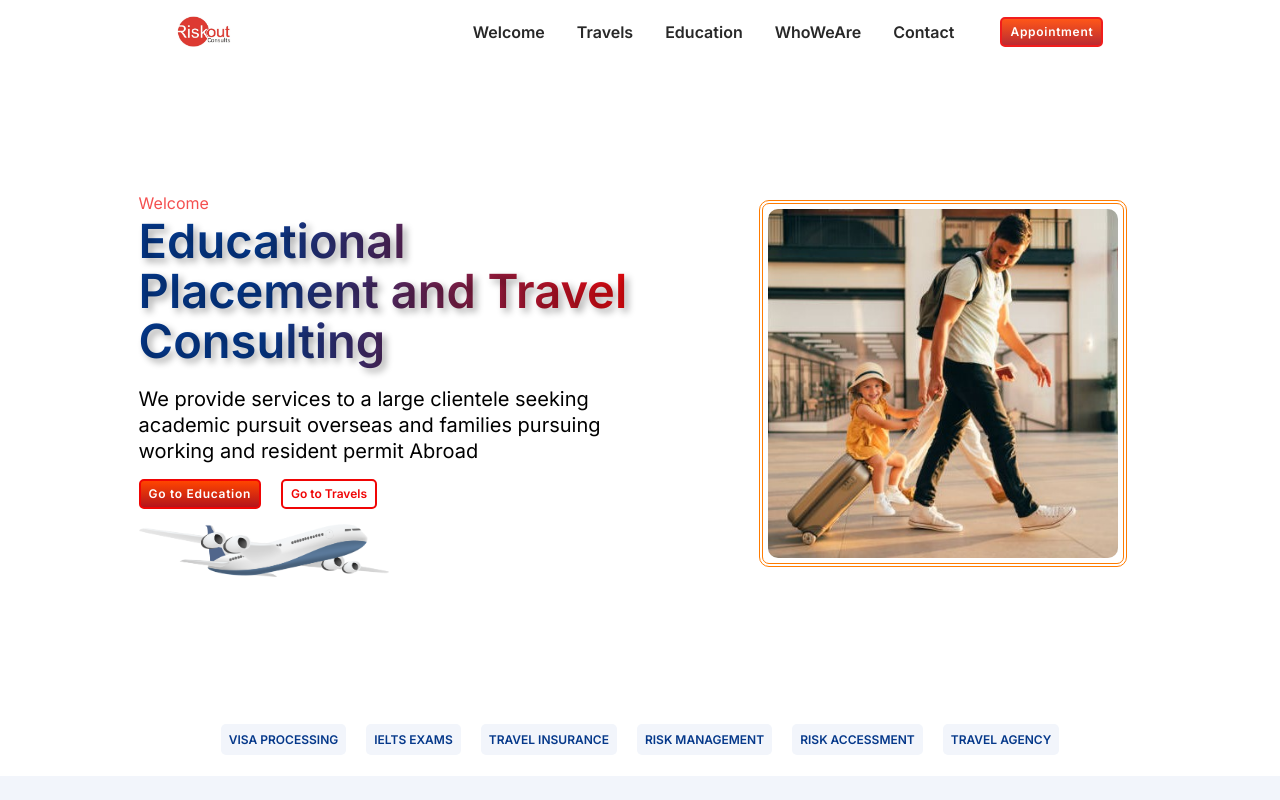
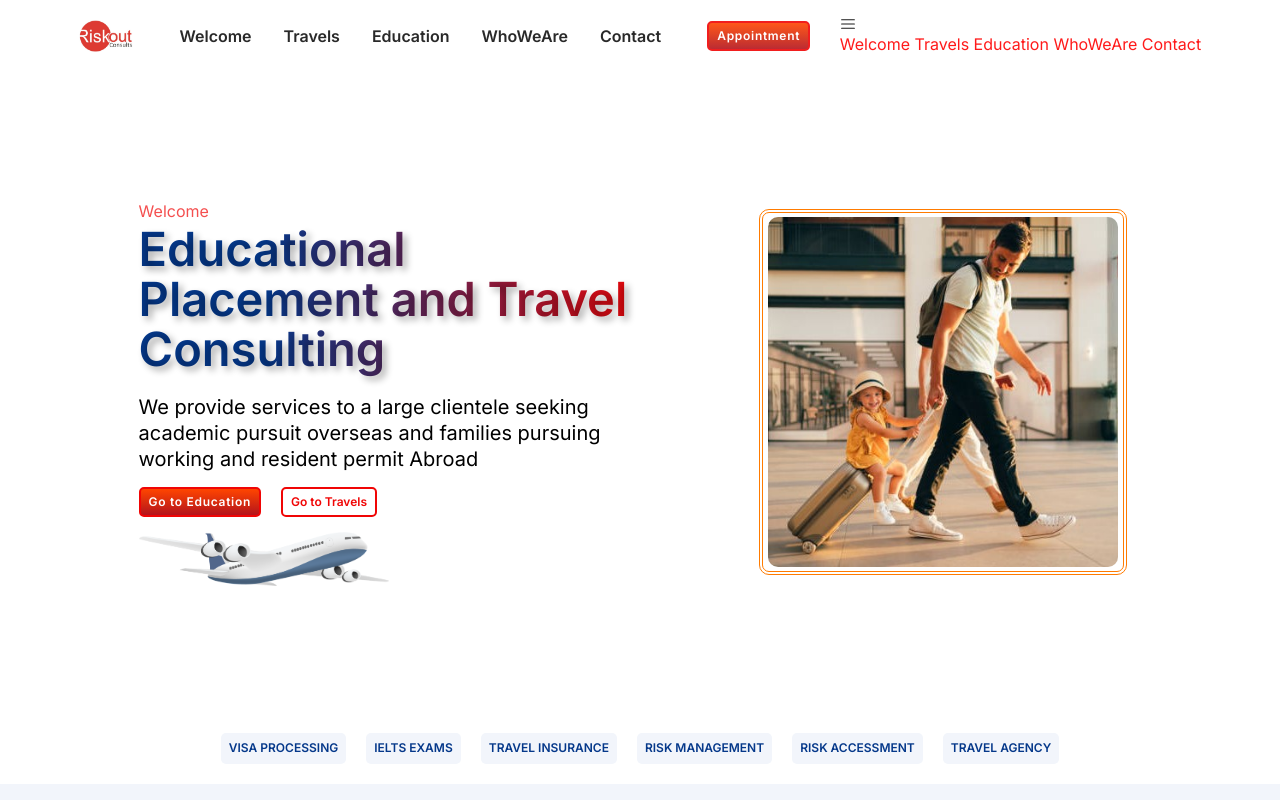
Before and after one commit to VictorKingsHub/consults, a Next.js app: page / in a window 1280 px wide. Shown: the top 800 px of the page. Built offline with nearby package versions, Linux system fonts and the light colour scheme.

Commit message:
nav moile

```diff
--- a/app/components/header/Navbar.module.css
+++ b/app/components/header/Navbar.module.css
@@ -69,7 +69,6 @@
 }
 
 .smallMenu {
-    display: none;
     position: sticky;
     right: 0;
 
@@ -83,8 +82,32 @@
     flex-direction: column;
     justify-content: left;
     align-items: center;
+    display: none;
+
+    @media(max-width: 768px) {
+    }
+}
+/* .handburger{
+    display: none;
+
+    @media(max-width: 768px) {
+    display: block;
+    }
+} */
+
+.hide{
+    /* display: none; */
+    width: -30;
+
+    @media(max-width: 768px) {
+        display: block;
+    }
 }
 
+.show{
+    /* display: block; */
+    width: 50%;
+}
 .smallItems {
     cursor: pointer;
     color: red;
--- a/app/components/header/Navbar.tsx
+++ b/app/components/header/Navbar.tsx
@@ -1,11 +1,19 @@
+"use client"
 import React, { useState } from 'react'
 import Link from 'next/link'
 import Image from 'next/image'
 import { NAV_LINKS } from '@/app/constants'
 import { ButtonBackground } from '../reusable/button/Button'
 import styles from "./Navbar.module.css"
+import { RxHamburgerMenu } from 'react-icons/rx'
 
 const Navbar = () => {
+
+  const [mobile, setMobile] = useState(false)
+
+  const handleMobile = ()=>{
+    setMobile(!mobile)
+  }
 
   return (
     <nav className={styles.container}>
@@ -20,8 +28,8 @@ const Navbar = () => {
           <ul>
             {NAV_LINKS.map((menuitem) => {
               return (
-                <Link   className={styles.largeMenuItem}
-                href={menuitem.href} key={menuitem.id}> {menuitem.label} </Link>
+                <Link className={styles.largeMenuItem}
+                  href={menuitem.href} key={menuitem.id}> {menuitem.label} </Link>
               )
             })}
 
@@ -34,7 +42,10 @@ const Navbar = () => {
       </div>
 
       <div className={styles.smallMenu}>
-        <ul className={styles.smallUl}>
+        <div className={styles.handburger} onClick={handleMobile}>
+          <RxHamburgerMenu />
+        </div>
+        <ul className={`${mobile ? styles.show : styles.hide}`}>
           {NAV_LINKS.map((menuitem) => {
             return (
               <Link href={menuitem.href} key={menuitem.id} className={styles.smallItems}> {menuitem.label} </Link>
```
